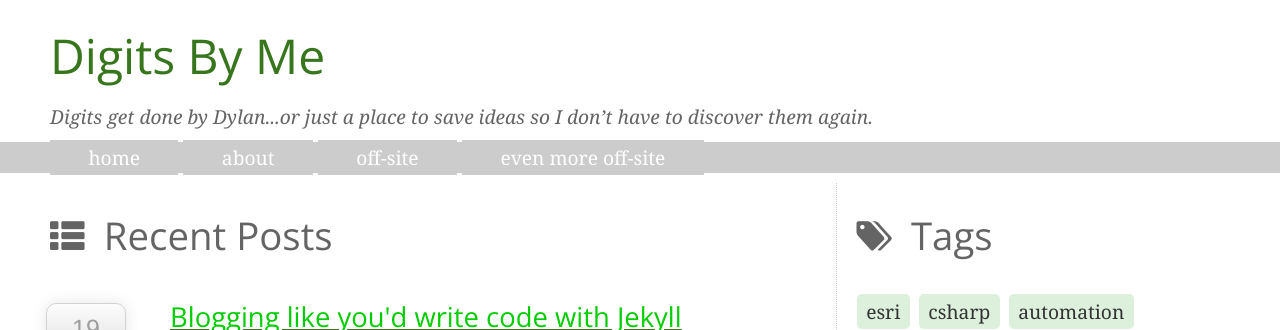
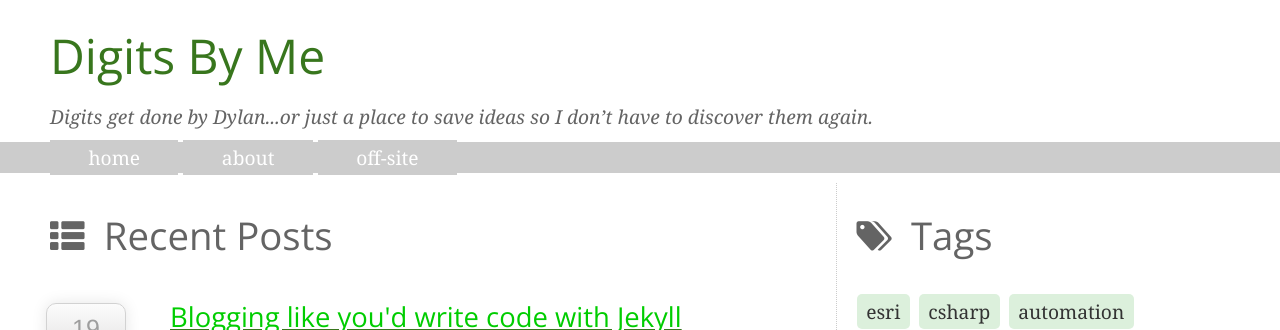
Before and after one commit to dvhthomas/dvhthomas.github.com, a Jekyll site: the page built from index.html, in a window 1280 px wide. Shown: the top 330 px of the page. Built offline with Jekyll 4.4.1, drawn with Linux system fonts in a browser that asks for light colours; some web fonts are replaced; the list of posts is cut into pages by our own code.

Commit message:
removing old blogger link

```diff
--- a/_layouts/default.html
+++ b/_layouts/default.html
@@ -35,7 +35,6 @@
 				<li><a href="/" title="home">home</a></li>
 				<li><a href="/about.html" title="about">about</a></li>
 				<li><a href="http://dylandoesdigits.posterous.com" title="posterous" target="_none">off-site</a></li>
-				<li><a href="http://dylandoesdigits.blogspot.com" title="blogger" target="_none">even more off-site</a></li>
 			</ul>
 		</nav>
 	<div class="grid">
```
